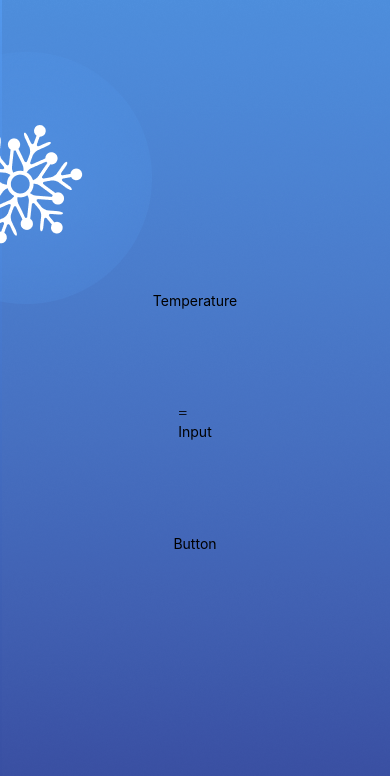
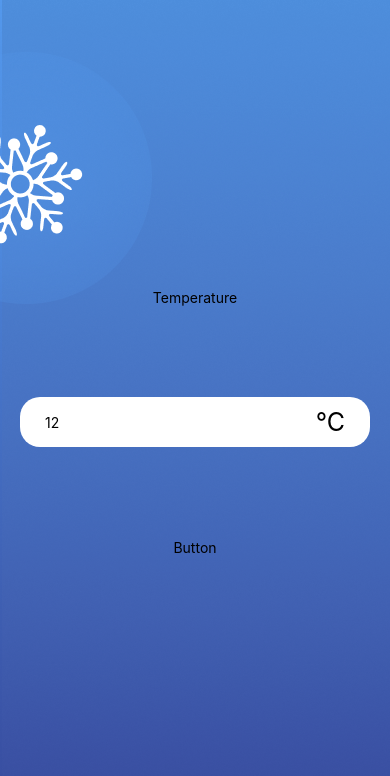
Before and after one commit to MosesKal/mobTempApp, a React Native app: screen / in a window 390 px wide. Shown: the top 776 px of the page. Built offline with nearby package versions, Linux system fonts and the light colour scheme.

Commit message:
style input

```diff
--- a/App.js
+++ b/App.js
@@ -1,6 +1,7 @@
 import { View, Text, ImageBackground } from "react-native";
 import { style } from "./App.style";
-import hotBackground from "./assets/cold.png"
+import hotBackground from "./assets/cold.png";
+import { InputTemperature } from "./components/InputTemperature/InputTemperature";
 
 export default function App() {
   return (
@@ -9,9 +10,7 @@
         <View>
           <Text>Temperature</Text>
         </View>
-        <View>=
-          <Text>Input</Text>
-        </View>
+        <InputTemperature defaultValue={"12"}/>
         <View>
           <Text>Button</Text>
         </View>
--- a/App.style.js
+++ b/App.style.js
@@ -3,7 +3,8 @@
 export const style = StyleSheet.create({
      container : {
         flex : 1,
-        justifyContent : "center"
+        justifyContent : "center",
+        padding : 20,
      },
      workspace : {
         height : 450,
--- /dev/null
+++ b/components/InputTemperature/InputTemperature.jsx
@@ -0,0 +1,18 @@
+import { style } from "./InputTemperature.style";
+import { TextInput, Text , View} from "react-native";
+
+export const InputTemperature = ({ defaultValue }) => {
+  return (
+    <View style={style.container}>
+      <TextInput
+        placeholder="Entre une température"
+        style={style.input}
+        keyboardType="numeric"
+        maxLength={4}
+        defaultValue={defaultValue}
+      />
+
+      <Text style={style.unit}>°C</Text>
+    </View>
+  );
+};
--- /dev/null
+++ b/components/InputTemperature/InputTemperature.style.js
@@ -0,0 +1,21 @@
+import { StyleSheet } from "react-native";
+
+export const style = StyleSheet.create({
+    container : {
+        alignSelf : "stretch",
+        justifyContent : "center"
+    },
+    input : {
+        backgroundColor : "white",
+        borderRadius : 20,
+        height : 50,
+        alignSelf : "stretch",
+        paddingLeft : 25
+    },
+    unit : {
+        position : "absolute",
+        fontSize : 25,
+        alignSelf : "flex-end",
+        paddingRight : 25,
+    }
+})
```
